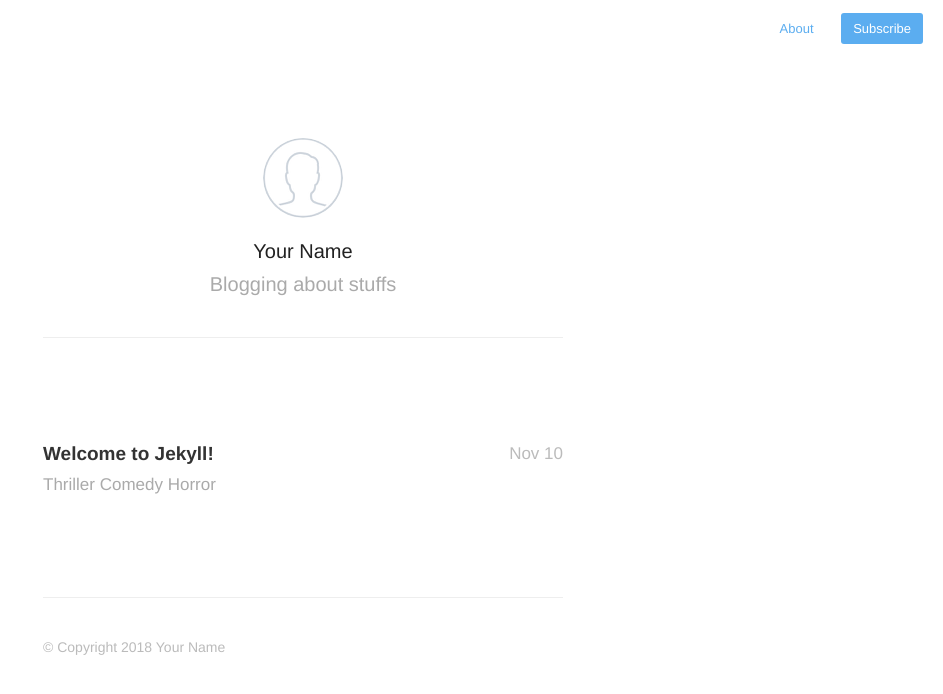
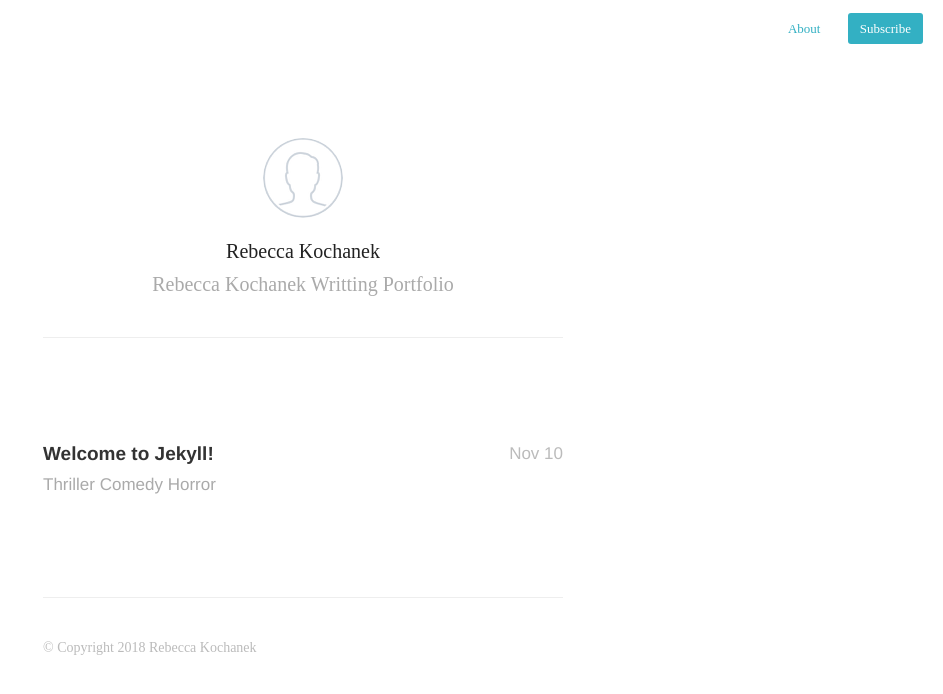
Before and after one commit to RCameron19/Rebecca-Portfolio, a Jekyll site: the page built from portfolio/index.html, in a window 1280 px wide. Shown: the top 694 px of the page, without its empty margins (337-1280 px from the left). Built offline with Jekyll 4.4.1, drawn with Linux system fonts in a browser that asks for light colours; nearby versions of some CDN libraries; some web fonts are replaced; the list of posts is cut into pages by our own code.

Commit message:
template instaled

```diff
--- a/portfolio/_config.yml
+++ b/portfolio/_config.yml
@@ -1,8 +1,8 @@
-name: Your New Jekyll Site
-description: Blogging about stuffs
-meta_description: "Your New Jekyll Site, Blogging about stuffs"
+name: Writting Portfolio
+description: Rebecca Kochanek Writting Portfolio
+meta_description: "Rebecca Kochanek Writting Portfolio"
 
-aboutPage: true
+# aboutPage: true
 
 markdown: kramdown
 highlighter: rouge
@@ -16,8 +16,8 @@ disqus_shortname: 'your-disqus-shortname'
 
 # Details for the RSS feed generator
 url:            'http://your-blog-url.example.com'
-author:         'Your Name'
-authorTwitter:  'YourTwitterUsername'
+author:         'Rebecca Kochanek'
+# authorTwitter:  'YourTwitterUsername'
 
 permalink:       /:year/:title/
 
--- a/portfolio/_layouts/default.html
+++ b/portfolio/_layouts/default.html
@@ -10,6 +10,8 @@
   <link rel="stylesheet" href="{{ "/" | relative_url  }}assets/css/style.css">
   <link rel="alternate" type="application/rss+xml" title="My Blog" href="{{ "/" | relative_url  }}feed.xml">
   <link rel="stylesheet" href="{{ "/" | relative_url  }}assets/css/highlight.css">
+  <!-- Fonts -->
+  <link rel="stylesheet" href="https://use.typekit.net/gic2fkv.css">
 </head>
 <body>
 
--- a/portfolio/assets/css/style.css
+++ b/portfolio/assets/css/style.css
@@ -47,27 +47,33 @@ html,body,div,span,applet,object,iframe,h1,h2,h3,h4,h5,h6,p,blockquote,pre,a,abb
 margin-bottom: 20px;
 }
 
+
 /* Base */
 html, body { height: 100%; }
 
 body {
-	font:16px/1 "Helvetica Neue", Helvetica, Arial, sans-serif;
+	font:16px/1;
+	font-family: "freight-micro-pro", serif;
 	color: #666;
 	-webkit-font-smoothing: antialiased;
 	text-rendering: optimizeLegibility;
 }
 
+
 h1 {
 	font-size: 30px;
 	letter-spacing: -1px;
 	color: #222;
-	font-weight: bold;
+	font-weight: 700;
 }
 
 h2 {
-	font: italic 19px/1.3em Georgia,serif;
+	font: 19px/1.3em "freight-macro-pro", serif;
 	color: #bbb;
+	font-weight: 700;
+	font-style: normal;
 }
+
 
 .profile #wrapper {
 	padding: 100px 40px 0px;
@@ -100,10 +106,10 @@ h2 {
 
 .profile h2 {
 	font-size: 20px;
-	  font-weight: 300;
+	  font-weight: 400;
 	  color: #aaa;
 	  margin-top: 10px;
-	  font-family: 'Helvetica Neue', Helvetica, Arial, sans-serif;
+	  font-family: 'freight-micro-pro', serif;
 	  font-style: normal;
 
 }
@@ -125,7 +131,7 @@ nav.main-nav a {
 	top: 8px;
 	right: 6px;
 	padding: 8px 12px;
-	color: #5badf0;
+	color: #33B0C3;
 	font-size: 13px;
 	/*font-weight: bold;*/
 	line-height: 1.35;
@@ -133,7 +139,7 @@ nav.main-nav a {
 
 }
 nav.main-nav a.cta {
-	background: #5badf0;
+	background: #33B0C3;
 	color: #fff;
 	margin-left: 12px;
 }
@@ -165,11 +171,11 @@ a,
 #post-list li:hover .dates,
 #title:hover {
 	text-decoration: none;
-	color: #5badf0;
-	color: #5694f1;
+	color: #33B0C3;
+	color: #33B0C3;
 }
 
-p a { color: #5694f1; }
+p a { color: #33B0C3; }
 
 /*Transitions*/
 a,
@@ -229,19 +235,21 @@ em, i { font-style: italic; }
 .post h1 {
 	margin-bottom: 20px;
 	color: #222;
-	font: 300 32px/1.4em "Helvetica Neue", Helvetica,Arial,sans-serif;
+	font: 400 32px/1.4em "freight-micro-pro", Helvetica,Arial,sans-serif;
 }
 
 .post h2 {
 	margin-bottom: 40px;
-	  font: 300 24px/1.5 "Helvetica Neue",Helvetica,Arial,sans-serif;
+	  font: 400 24px/1.5 "freight-micro-pro",Helvetica,Arial,sans-serif;
 	  color: #111;
 }
 
+font-weight: 400;
+font-style: normal;
 
 .post h2.headline {
 	/*font: italic 22px/1.3em Georgia,serif;*/
-	font: normal 13px/1.5em "Helvetica Neue",Helvetica,Arial,sans-serif;
+	font: normal 13px/1.5em "freight-micro-pro",Helvetica,Arial,sans-serif;
 	margin: -5px 0 40px 0;
 	color: #b2b9be;
 	  font-size: 13px;
@@ -252,7 +260,7 @@ em, i { font-style: italic; }
 }
 
 #post-list h2 {
-	font: normal 17px/1.5em "Helvetica Neue",Helvetica,Arial,sans-serif;
+	font: normal 17px/1.5em "freight-micro-pro",Helvetica,Arial,sans-serif;
 	color: #aaa;
 	max-width: 400px;
 	margin-top: 2px;
@@ -390,14 +398,14 @@ Post List
 #post-list a {
 	color: #333;
 	display: block;
-	font: bold 19px/1.7 "Helvetica Neue",helvetica,Arial,sans-serif;
+	font: bold 19px/1.7 "freight-micro-pro",helvetica,Arial,sans-serif;
 }
 
 #post-list .dates {
 	float: right;
 	position: relative;
 	top: 1px;
-	font: 300 17px/1.8 "Helvetica Neue",helvetica,Arial,sans-serif;
+	font: 400 17px/1.8 "freight-micro-pro",helvetica,Arial,sans-serif;
 	color: #bbb;
 }
 
@@ -417,9 +425,9 @@ Post List
 }
 
 #archive-link:hover {
-	background: #5694f1;
+	background: #33B0C3;
 	color: #fff;
-	box-shadow: 0 0 0 1px #5694f1;
+	box-shadow: 0 0 0 1px #33B0C3;
 }
 
 #archive-link span {
@@ -547,7 +555,7 @@ h1.archive {
 
 h2.month {
 	width: 100%;
-	font: bold 13px/1 "Helvetica Neue",helvetica,Arial,sans-serif;
+	font: bold 13px/1 "freight-micro-pro",helvetica,Arial,sans-serif;
 	text-transform: uppercase;
 	margin-top: 40px;
 	margin-bottom: 10px;
@@ -561,7 +569,7 @@ h2.month {
 
 #archive-list a {
 	display: block;
-	font: bold 17px/1.7 "Helvetica Neue",helvetica,Arial,sans-serif;
+	font: bold 17px/1.7 "freight-micro-pro",helvetica,Arial,sans-serif;
 	color: #333;
 }
 
@@ -569,12 +577,12 @@ h2.month {
 	float: right;
 	position: relative;
 	top: 1px;
-	font: 300 17px/1.7 "Helvetica Neue",helvetica,Arial,sans-serif;
+	font: 400 17px/1.7 "freight-micro-pro",helvetica,Arial,sans-serif;
 	color: #bbb;
 }
 
 #archive-list li a:hover,#archive-list li:hover .dates {
-	color: #5694f1;
+	color: #33B0C3;
 }
 
 #post-meta img.avatar {
@@ -589,12 +597,12 @@ h2.month {
 
 #post-list.archive.readmore h3{
 
-	  font: 400 20px "Helvetica Neue", Helvetica,Arial,sans-serif;
+	  font: 400 20px "freight-micro-pro", Helvetica,Arial,sans-serif;
 	  margin-bottom: 30px;
 }
 
 #post-list.archive.readmore a{
-	font: 400 16px/1.6 "Helvetica Neue",helvetica,Arial,sans-serif;
+	font: 400 16px/1.6 "freight-micro-pro",helvetica,Arial,sans-serif;
 	color: #5694f1;
 }
 
@@ -603,7 +611,7 @@ h2.month {
 }
 
 #post-list.archive.readmore .dates{
-	font: 300 16px/1.6 "Helvetica Neue",helvetica,Arial,sans-serif;
+	font: 400 16px/1.6 "freight-micro-pro",helvetica,Arial,sans-serif;
 }
 #sharing a.facebook {
   background: #4361b3;
```
Also changed, not shown: _assets/README.md (added), 1 other file.
